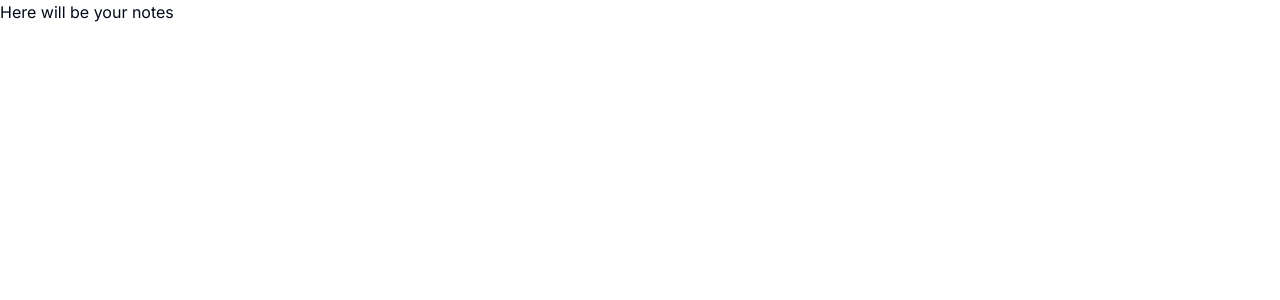
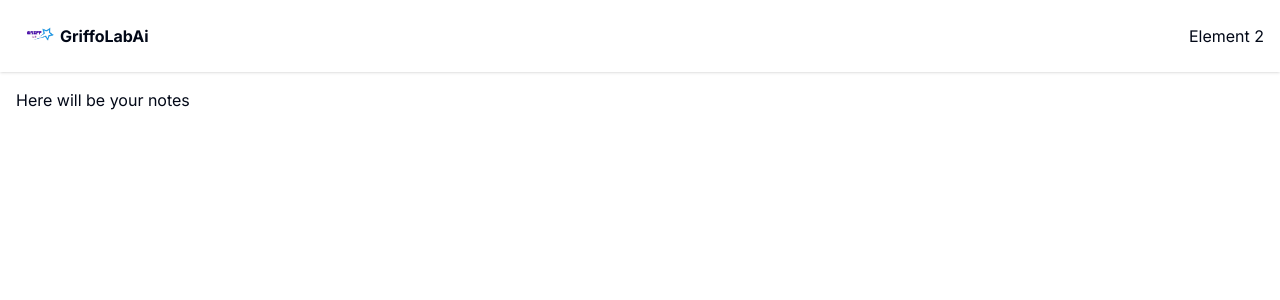
Before and after one commit to Griffoo91/griffolab-ai-note-app, a Next.js app: page /notes in a window 1280 px wide. Shown: the top 300 px of the page. Built offline with nearby package versions, Linux system fonts and the light colour scheme.

Commit message:
9th commit: addition of Navbar layout component

```diff
--- a/src/app/layout.tsx
+++ b/src/app/layout.tsx
@@ -6,8 +6,8 @@ import { ClerkProvider } from "@clerk/nextjs";
 const inter = Inter({ subsets: ["latin"] });
 
 export const metadata: Metadata = {
-  title: "Create Next App",
-  description: "Generated by create next app",
+  title: "GriffoLab",
+  description: "The intelligent note-taking app",
 };
 
 export default function RootLayout({
--- /dev/null
+++ b/src/app/notes/NavBar.tsx
@@ -0,0 +1,15 @@
+import Image from "next/image";
+import Link from "next/link";
+import Logo from "@/assets/Griffobg0.png"
+
+export default function NavBar() {
+  return <div className="p-4 shadow">
+    <div className="m-auto max-w-7xl flex flex-wrap gap-3 items-center justify-between">
+        <Link href="/notes" className="flex items-center gap-1" >
+            <Image src={Logo} alt="GriffoLab logo" width={40} height={40} />
+            <span className="font-bold">GriffoLabAi</span>
+        </Link>
+        <span>Element 2</span>
+    </div>
+    </div>;
+}
--- /dev/null
+++ b/src/app/notes/layout.tsx
@@ -0,0 +1,14 @@
+import NavBar from "./NavBar";
+
+export default function Layout({
+  children,
+}: Readonly<{
+  children: React.ReactNode;
+}>) {
+  return (
+    <>
+      <NavBar />
+      <main className="m-auto max-w-7xl p-4">{children}</main>
+    </>
+  );
+}
--- a/src/app/notes/page.tsx
+++ b/src/app/notes/page.tsx
@@ -1,3 +1,7 @@
+import { Metadata } from "next";
+export const metadata: Metadata = {
+    title: "GriffoLab - notes",
+  };
 export default function NotesPage(){
     return<div>Here will be your notes</div>
 }
--- a/src/app/sign-in/[[...sign-in]]/page.tsx
+++ b/src/app/sign-in/[[...sign-in]]/page.tsx
@@ -1,4 +1,9 @@
 import { SignIn } from "@clerk/nextjs";
+import { Metadata } from "next";
+
+export const metadata: Metadata = {
+  title: "GriffoLab - Sign In"
+}
 
 export default function SignInPage() {
   return (
--- a/src/app/sign-up/[[...sign-up]]/page.tsx
+++ b/src/app/sign-up/[[...sign-up]]/page.tsx
@@ -1,5 +1,10 @@
 import { SignUp } from "@clerk/nextjs";
+import { Metadata } from "next";
 
+
+export const metadata: Metadata = {
+  title: "GriffoLab - Sign Up"
+}
 export default function SignUpPage() {
   return (
     <div className="flex h-screen items-center justify-center">
```
